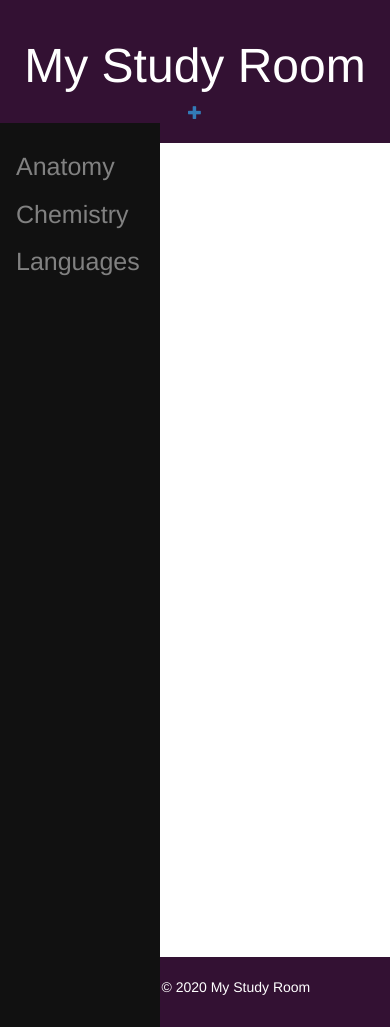
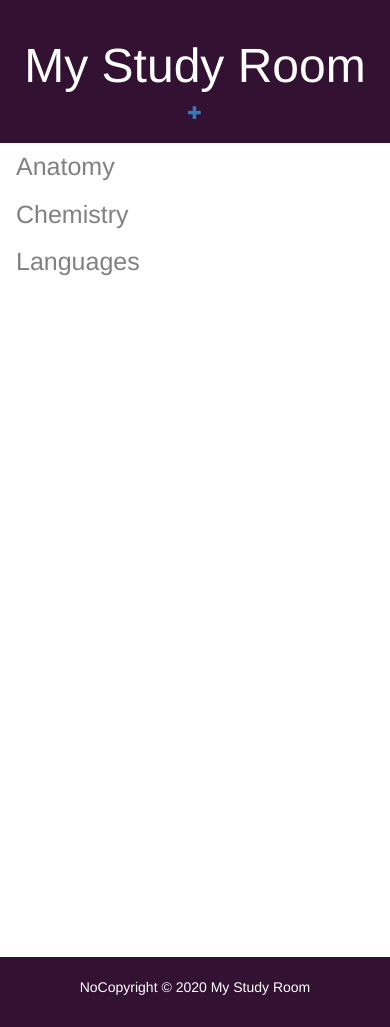
Before and after one commit to masodik/my-first-blog, a Django app: template blog/templates/blog/anatomy.html in a window 390 px wide. Run offline with Django 3.2, Linux system fonts and the light colour scheme; the template is opened without the code that fills it, so the values that code supplies are empty; some libraries are stand-ins or nearby versions.

Commit message:
MAke it mobile friendly-2

```diff
--- a/blog/static/css/blog.css
+++ b/blog/static/css/blog.css
@@ -25,8 +25,7 @@ header h1 a {
 sidenav {
 	height: 100%;
 	width: 160px;
-	position: fixed;
-	margin-top: 123px;
+	position: relative;
   z-index:1;
 	top:0;
 	left:0;
```
